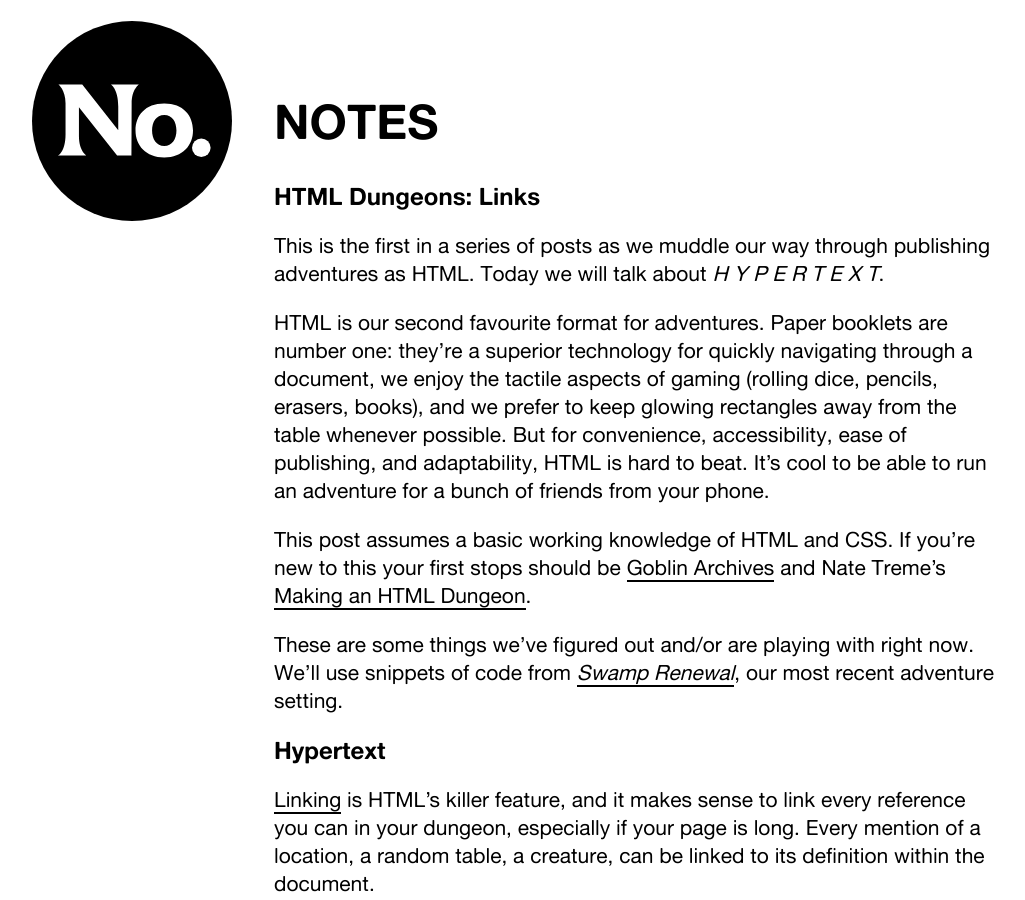
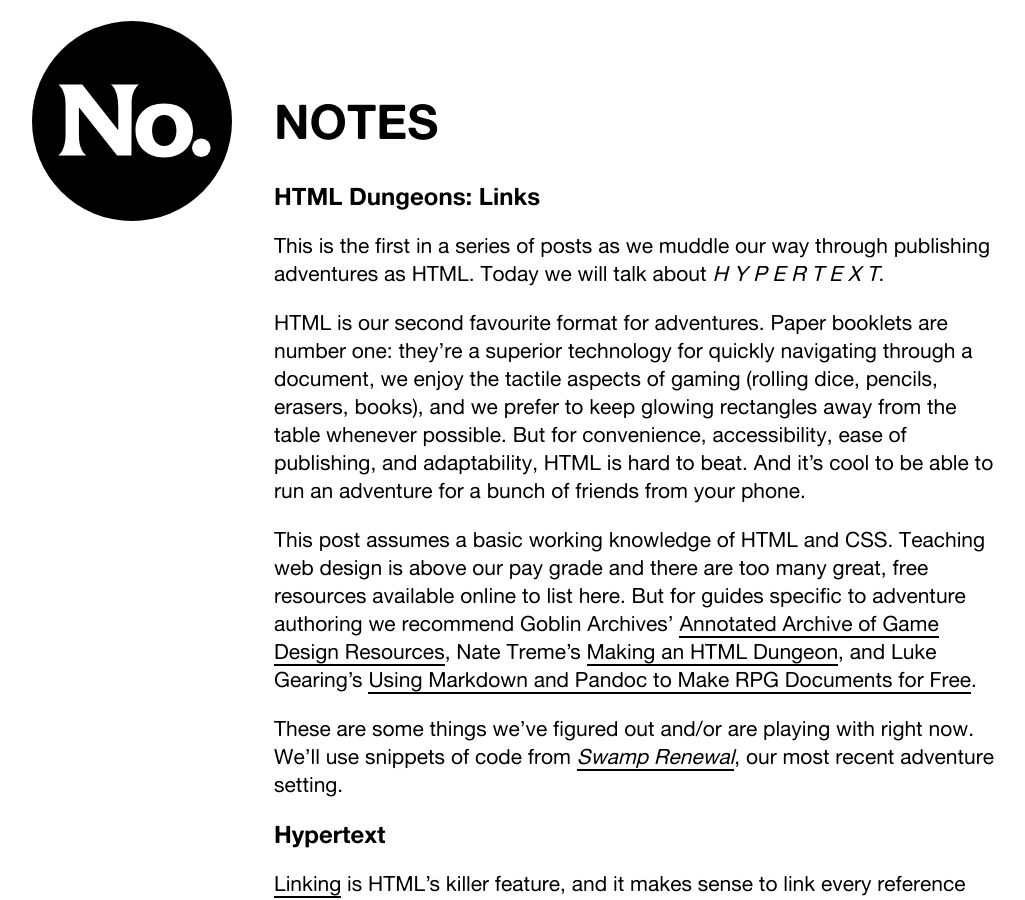
Before and after one commit to numbered-works/numbered-works.github.io, a Jekyll site: the page built from _posts/2022-03-08-html-dungeons-links.md, in a window 1280 px wide and 900 px high. Shown: the whole window, without its empty margins (122-1147 px from the left). Built offline with Jekyll 4.4.1, drawn with Linux system fonts in a browser that asks for light colours; some web fonts are replaced; some of the changed text lies outside the part shown.

Commit message:
html notes

````diff
--- a/_posts/2022-03-08-html-dungeons-links.md
+++ b/_posts/2022-03-08-html-dungeons-links.md
@@ -11,9 +11,9 @@ sitemap:
 
 This is the first in a series of posts as we muddle our way through publishing adventures as HTML. Today we will talk about *H Y P E R T E X T*.
 
-HTML is our second favourite format for adventures. Paper booklets are number one: they're a superior technology for quickly navigating through a document, we enjoy the tactile aspects of gaming (rolling dice, pencils, erasers, books), and we prefer to keep glowing rectangles away from the table whenever possible. But for convenience, accessibility, ease of publishing, and adaptability, HTML is hard to beat. It's cool to be able to run an adventure for a bunch of friends from your phone.
+HTML is our second favourite format for adventures. Paper booklets are number one: they're a superior technology for quickly navigating through a document, we enjoy the tactile aspects of gaming (rolling dice, pencils, erasers, books), and we prefer to keep glowing rectangles away from the table whenever possible. But for convenience, accessibility, ease of publishing, and adaptability, HTML is hard to beat. And it's cool to be able to run an adventure for a bunch of friends from your phone.
 
-This post assumes a basic working knowledge of HTML and CSS. If you're new to this your first stops should be [Goblin Archives](https://goblinarchives.github.io/LiminalHorror/Game%20Design/Programs/#markdown) and Nate Treme's [Making an HTML Dungeon](https://www.youtube.com/watch?v=TRZ2w36wJi0&ab_channel=NateTreme).
+This post assumes a basic working knowledge of HTML and CSS. Teaching web design is above our pay grade and there are too many great, free resources available online to list here. But for guides specific to adventure authoring we recommend Goblin Archives' [Annotated Archive of Game Design Resources](https://goblinarchives.github.io/LiminalHorror/Game%20Design/Programs/#markdown), Nate Treme's [Making an HTML Dungeon](https://www.youtube.com/watch?v=TRZ2w36wJi0&ab_channel=NateTreme), and Luke Gearing's [Using Markdown and Pandoc to Make RPG Documents for Free](https://lukegearing.blot.im/using-markdown-and-pandoc-to-make-rpg-documents-for-free).
 
 These are some things we've figured out and/or are playing with right now. We'll use snippets of code from *[Swamp Renewal](https://numbered.works/swamp-renewal)*, our most recent adventure setting.
 
@@ -47,7 +47,7 @@ And here is the reference we include at the end of our text:
 ```
 Our final markdown document for *Swamp Renewal* made heavy use of internal linking and reference links. If you're interested you can [download the .md file at itch.io](https://numbered-works.itch.io/swamp-renewal).
 
-We haven't tried this yet, but we like the idea of weaving our dungeons into the web by linking out to [Wikipedia](https://wikipedia.org) or other relatively [stable](), [open]() [sources]() for visual or background references. We also like the idea of linking to other adventures that exist on the web -- a distributed megadungeon. Or a hex crawl where each hex is linked to a location written by a different author, on a different website.
+We haven't tried this yet, but we like the idea of weaving our dungeons into the web by linking out to [Wikipedia](https://wikipedia.org) and other relatively [stable](), [open]() [sources]() for visual or background references. We also like the idea of linking to other adventures that exist on the web -- a distributed megadungeon. Or a hex crawl where each hex is linked to a location written by a different author, on a different website.
 
 ## Smooth Scrolling
 
@@ -65,4 +65,4 @@ We find smooth scrolling to be more useful than just a nice piece of visual flai
 
 ## Next
 
-We have some snippets about marking up maps, print stylesheets, navigation, and free or very cheap hosting. We want to see more adventures and dungeons published on the web. Hopefully some of these notes are useful.
+We have some notes and ideas about marking up maps, print stylesheets, navigation, free or very cheap hosting, and other related subjects. We want to see more adventures and dungeons published on the web. Hopefully some of these notes are useful.
````
